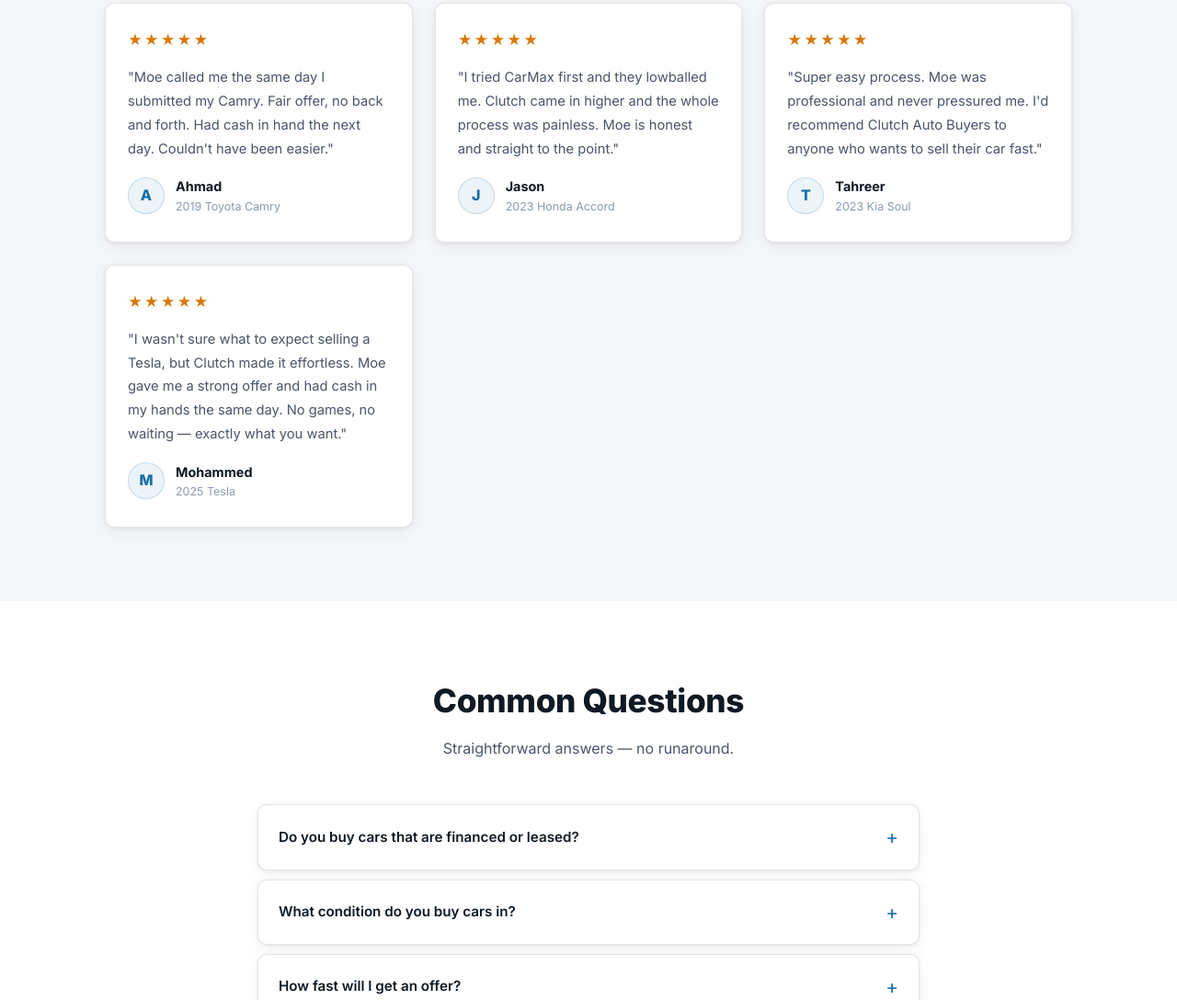
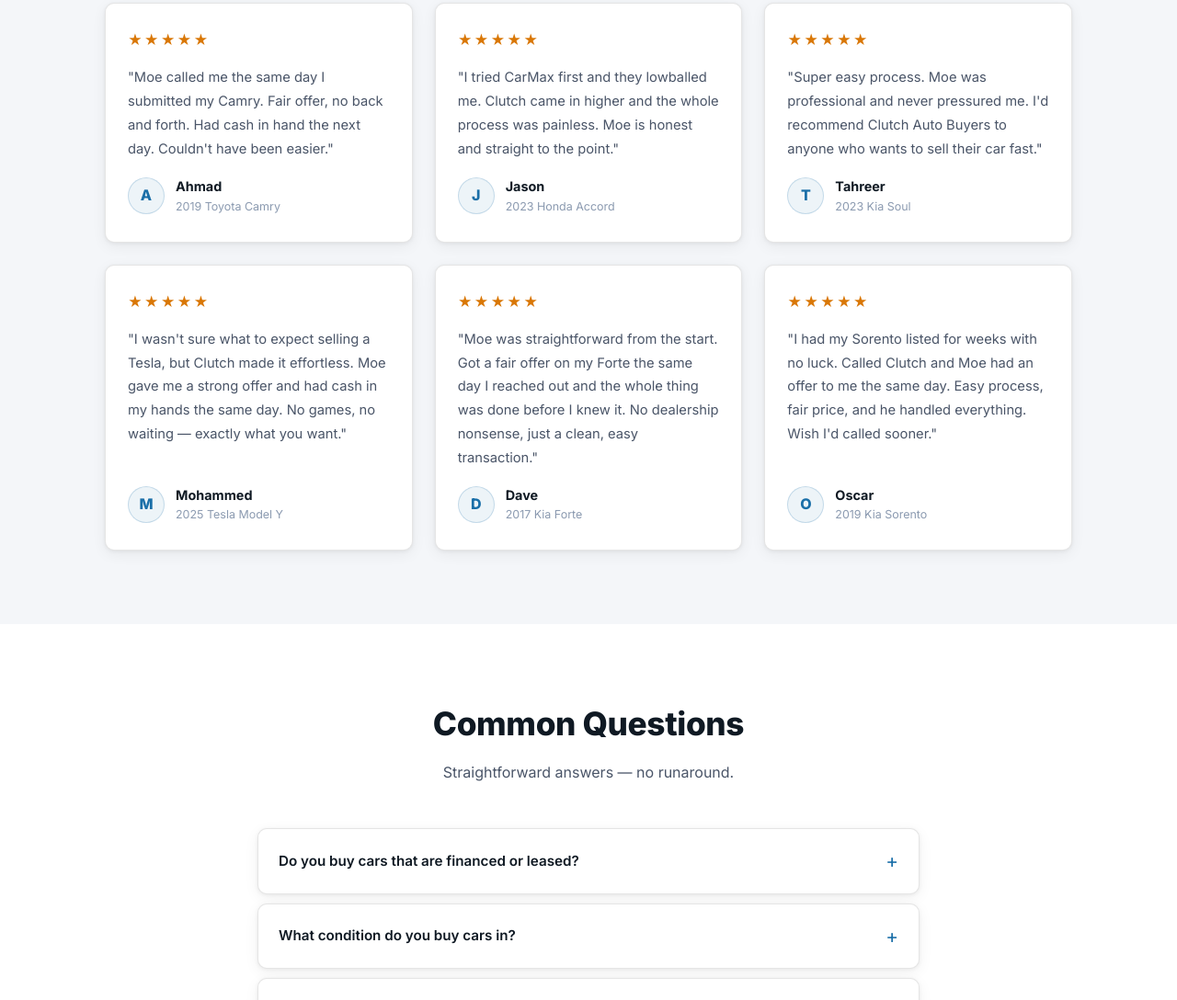
Before and after one commit to clutchautobuyers-tech/ClutchMotors, a website: page public/index.html in a window 1280 px wide. Shown: the part 3286-4374 px from the top of the page at 92% size. Drawn offline with Linux system fonts and the light colour scheme.

Commit message:
add Dave and Oscar testimonials, fix Mohammed vehicle to Model Y

```diff
--- a/public/index.html
+++ b/public/index.html
@@ -297,7 +297,29 @@
             <div class="testimonial-avatar">M</div>
             <div>
               <div class="testimonial-name">Mohammed</div>
-              <div class="testimonial-car">2025 Tesla</div>
+              <div class="testimonial-car">2025 Tesla Model Y</div>
+            </div>
+          </div>
+        </div>
+        <div class="testimonial-card">
+          <div class="testimonial-stars">&#9733;&#9733;&#9733;&#9733;&#9733;</div>
+          <p class="testimonial-text">"Moe was straightforward from the start. Got a fair offer on my Forte the same day I reached out and the whole thing was done before I knew it. No dealership nonsense, just a clean, easy transaction."</p>
+          <div class="testimonial-author">
+            <div class="testimonial-avatar">D</div>
+            <div>
+              <div class="testimonial-name">Dave</div>
+              <div class="testimonial-car">2017 Kia Forte</div>
+            </div>
+          </div>
+        </div>
+        <div class="testimonial-card">
+          <div class="testimonial-stars">&#9733;&#9733;&#9733;&#9733;&#9733;</div>
+          <p class="testimonial-text">"I had my Sorento listed for weeks with no luck. Called Clutch and Moe had an offer to me the same day. Easy process, fair price, and he handled everything. Wish I'd called sooner."</p>
+          <div class="testimonial-author">
+            <div class="testimonial-avatar">O</div>
+            <div>
+              <div class="testimonial-name">Oscar</div>
+              <div class="testimonial-car">2019 Kia Sorento</div>
             </div>
           </div>
         </div>
```
Also changed, not shown: CLAUDE.md (+5 -1 lines).
